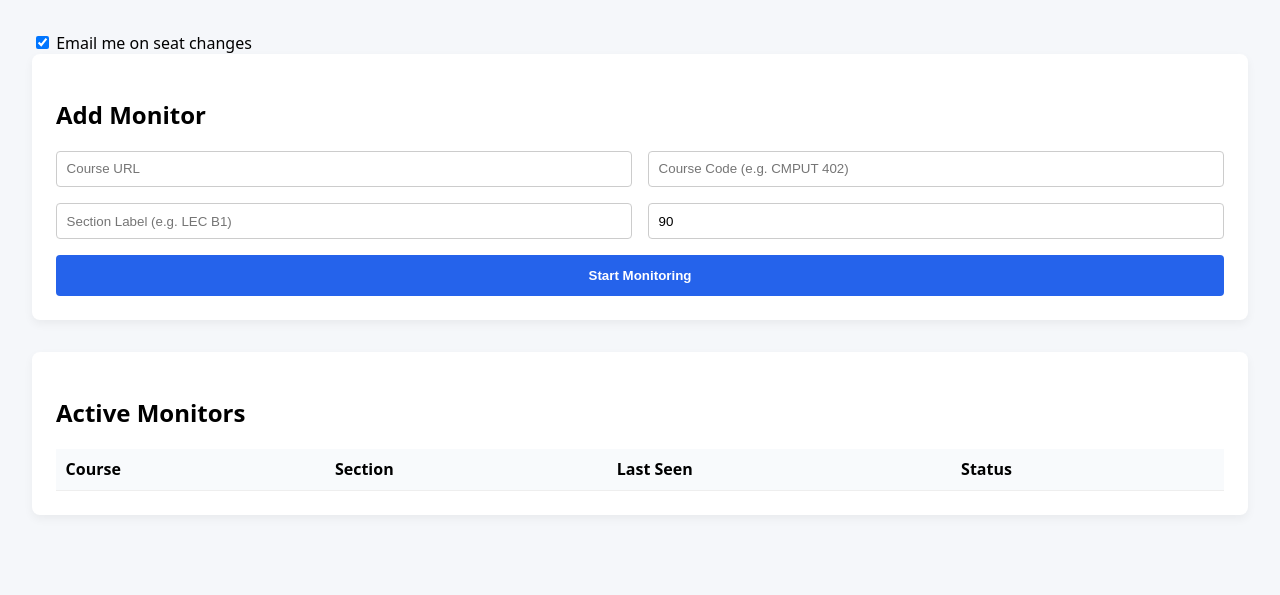
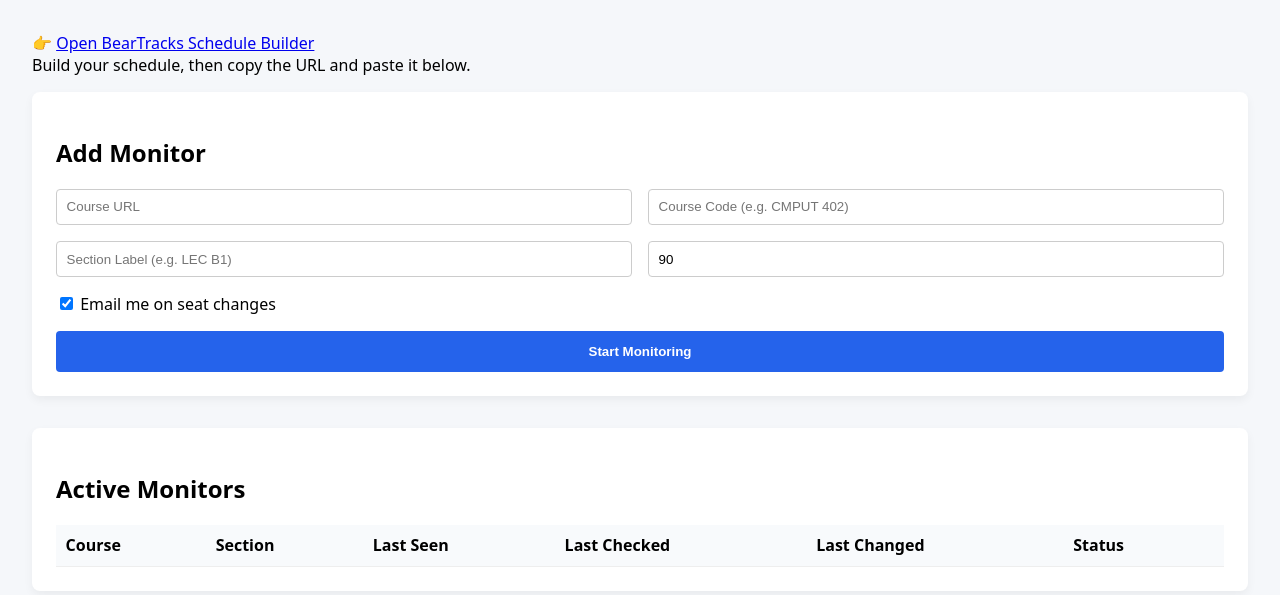
Before and after one commit to Roshan1299/Course-Availability-Tracker, a FastAPI app: page / in a window 1280 px wide. Shown: the part 113-708 px from the top of the page. Run offline with FastAPI, Linux system fonts and the light colour scheme; data that the repository does not hold is empty; parts of the project's set-up code (start-up, migrations or seed data) failed here and were passed over.

Commit message:
feat(ui): add schedule builder link and enhanced monitor table columns

```diff
--- a/src/ui/templates/index.html
+++ b/src/ui/templates/index.html
@@ -11,11 +11,17 @@
     <p>Monitor seat availability in real time</p>
   </header>
 
-  <label>
-  <input type="checkbox" id="notify" checked />
-  Email me on seat changes
-  </label>
-
+  <p class="helper">
+  👉 <a
+    href="https://register.beartracks.ualberta.ca/criteria.jsp"
+    target="_blank"
+    rel="noopener noreferrer"
+  >
+    Open BearTracks Schedule Builder
+  </a>
+  <br />
+  Build your schedule, then copy the URL and paste it below.
+</p>
 
   <section class="card">
     <h2>Add Monitor</h2>
@@ -25,6 +31,11 @@
       <input required placeholder="Course Code (e.g. CMPUT 402)" id="course_code" />
       <input required placeholder="Section Label (e.g. LEC B1)" id="section_label" />
       <input type="number" min="30" value="90" id="interval" />
+
+      <label>
+        <input type="checkbox" id="notify" checked />
+        Email me on seat changes
+      </label>
 
       <button type="submit">Start Monitoring</button>
     </form>
@@ -38,6 +49,8 @@
           <th>Course</th>
           <th>Section</th>
           <th>Last Seen</th>
+          <th>Last Checked</th>
+          <th>Last Changed</th>
           <th>Status</th>
           <th></th>
         </tr>
```
